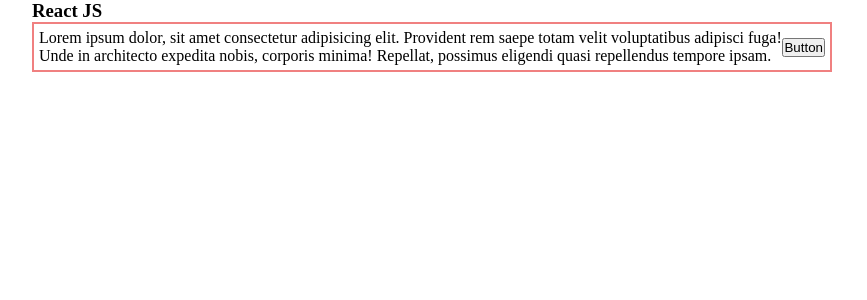
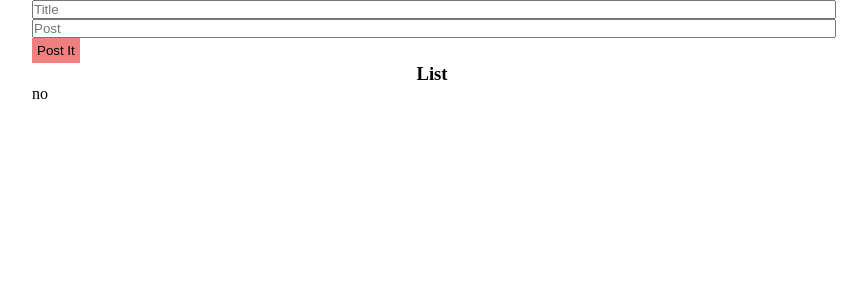
Before and after one commit to denysMoon/to-do-react-2, a React (Create React App) app: page / in a window 1280 px wide. Shown: the top 300 px of the page, without its empty margins (208-1075 px from the left). Built offline with nearby package versions, Linux system fonts and the light colour scheme.

Commit message:
add button, input UI, add note's list

```diff
--- a/src/App.js
+++ b/src/App.js
@@ -1,12 +1,18 @@
 import './styles/App.css';
 
-import PostItem from './components/PostItem/PostItem'
+import PostList from './components/PostList/PostList';
+import { useState } from 'react';
+import Form from './components/Form/Form';
 
 function App() {
+  const [posts, setPost] = useState([])
+
+
   return (
     <div className="App">
-      <h3>React JS</h3>
-      <PostItem />
+      <Form setPost={setPost} posts={posts} />
+      <h3 style={{textAlign: "center"}}>List</h3>
+      <PostList posts={posts} />
     </div>
   );
 }
--- /dev/null
+++ b/src/components/Form/Form.jsx
@@ -0,0 +1,52 @@
+import { useState } from 'react'
+import Button from '../UI/button/Button'
+import Input from '../UI/input/Input'
+
+const Form = ( { setPost, posts } ) =>{
+    const [inputTitle, setInputTitle] = useState('')
+    const [inputPost, setInputPost] = useState('')
+
+    const onSubmit = e =>{
+        e.preventDefault()
+
+        setPost([
+            ...posts,
+            {
+                title: inputTitle,
+                post: inputPost,
+                date: Date.now()
+            }
+        ])
+
+        setInputTitle('')
+        setInputPost('')
+    }
+
+    const onChangeTitle = e =>{
+        const title = e.target.value
+        setInputTitle(title)
+    }
+
+    const onChangePost = e =>{
+        const post = e.target.value
+        setInputPost(post)
+    }
+
+    return(
+        <form onSubmit={onSubmit}>
+            <Input type="text"
+            placeholder="Title"
+            onChange={onChangeTitle}
+            value={inputTitle}
+            />
+            <Input type="text"
+            placeholder="Post"
+            onChange={onChangePost}
+            value={inputPost}
+            />
+            <Button>Post It</Button>
+        </form>
+    )
+}
+
+export default Form
--- a/src/components/PostItem/PostItem.jsx
+++ b/src/components/PostItem/PostItem.jsx
@@ -1,12 +1,14 @@
-const PostItem = ( props ) =>{
+import Button from '../UI/button/Button'
+
+const PostItem = ( {title, post} ) =>{
     return(
         <div className="post">
             <div className="post-content">
-                Lorem ipsum dolor, sit amet consectetur adipisicing elit. Provident rem saepe totam velit voluptatibus adipisci fuga!
-                Unde in architecto expedita nobis, corporis minima! Repellat, possimus eligendi quasi repellendus tempore ipsam.
+                <h3>{title}</h3>
+                {post}
             </div>
             <div className="post-button">
-                <button>Button</button>
+                <Button>Button</Button>
             </div>
         </div>
     )
--- /dev/null
+++ b/src/components/PostList/PostList.jsx
@@ -0,0 +1,19 @@
+import PostItem from "../PostItem/PostItem"
+
+const PostList = ( { posts } ) =>{
+    console.log(posts)
+    return(
+        <div>
+            {
+                !posts.length ? "no" : (
+                    posts.map(el =>{
+                       return <PostItem title={el.title}
+                        post={el.post} key={el.date} />
+                    })
+                )
+            }
+        </div>
+    )
+}
+
+export default PostList
--- /dev/null
+++ b/src/components/UI/button/Button.jsx
@@ -0,0 +1,11 @@
+import s from './Button.module.css'
+
+const Button = ({ children ,...props}) =>{
+    return(
+        <button className={s.button}>
+            {children}
+        </button>
+    )
+}
+
+export default Button
--- /dev/null
+++ b/src/components/UI/button/Button.module.css
@@ -0,0 +1,6 @@
+.button{
+    padding: 5px;
+    background: lightcoral;
+    border: none;
+    cursor: pointer;
+}
--- /dev/null
+++ b/src/components/UI/input/Input.jsx
@@ -0,0 +1,9 @@
+import s from './Input.module.css'
+
+const Input = ( props ) =>{
+    return(
+        <input className={s.input} {...props} />
+    )
+}
+
+export default Input
--- /dev/null
+++ b/src/components/UI/input/Input.module.css
@@ -0,0 +1,3 @@
+.input{
+    width: 100%;
+}
```
